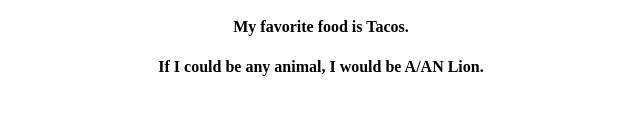
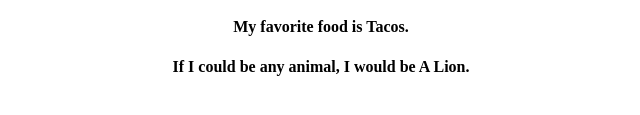
Before and after one commit to jdrumerkid/my-first-repo, a plain HTML site: page index.html in a window 1280 px wide. Shown: the part 251-366 px from the top of the page, 319-959 px from the left. Drawn offline with Linux system fonts and the light colour scheme.

```diff
--- a/index.html
+++ b/index.html
@@ -14,7 +14,7 @@
                     <h4>My hometown is Los Angeles.</h4>
                     <h4>My favorite color is Black.</h4>
                     <h4>My favorite food is Tacos.</h4>
-                    <h4>If I could be any animal, I would be A/AN Lion.</h4>
+                    <h4>If I could be any animal, I would be A Lion.</h4>
             </div>
           </body>
         </html>
```
